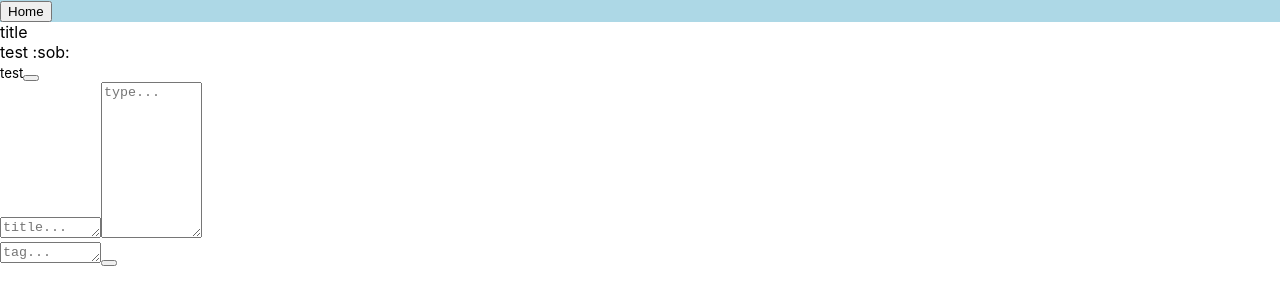
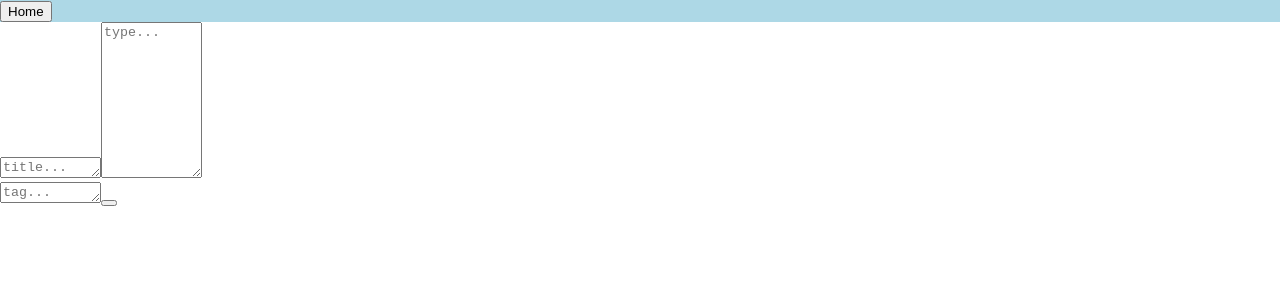
Before and after one commit to meesh3ll/cozyink, a React (Create React App) app in the folder cozy-ink/: page / in a window 1280 px wide. Shown: the top 304 px of the page. Built offline with nearby package versions, Linux system fonts and the light colour scheme.

Commit message:
taglist works but not home and delete

```diff
--- a/cozy-ink/src/App.js
+++ b/cozy-ink/src/App.js
@@ -8,14 +8,7 @@ import { SearchBar } from './Search';
 import NotesList from './NotesList';
 
 function App() {
-  const [notes, setNotes] = useState([
-    {
-      id: nanoid(),
-      title: "title",
-      text: "test :sob:",
-      tag: "test",
-    },
-  ]);
+  const [notes, setNotes] = useState([]);
 
   useEffect(() => {
     const savedNotes = JSON.parse(localStorage.getItem('cozy-ink-note-data'));
@@ -28,17 +21,17 @@ function App() {
     localStorage.setItem('cozy-ink-note-data', JSON.stringify(notes));
   }, [notes]);
 
-  const tagList = new Set();
+  //const tagList = new Set();
+  const [tagList, setTagList] = useState(() => new Set());
 
   const addNote = (title, text, tags) => {
-    tagList.add(tags);
-    console.log(tagList);
+    setTagList(prev => new Set(prev).add(tags));
 
     const newNote = {
       id: nanoid(),
       title: title,
       text: text,
-      tag: tag,
+      tag: tags,
     };
     const newNotes = [...notes, newNote];
     setNotes(newNotes);
@@ -49,16 +42,43 @@ function App() {
     setNotes(newNotes);
   };
 
+  const [selectedTag, setSelectedTag] = useState("");
+  console.log("selectedTag:", selectedTag);
+
+  const filterTags = e => {
+    setSelectedTag(e.target.value);
+  };
+
+  const createNotesList = () => {
+    if (selectedTag === "") {
+      return (
+        <NotesList
+          notes={notes}
+          handleAddNote={addNote}
+          handleDeleteNote={deleteNote}
+        />
+      );
+    } else {
+      return (
+        <NotesList
+          notes={notes.filter((note) => note.tag === selectedTag)}
+          handleAddNote={addNote}
+          handleDeleteNote={deleteNote}
+        />
+      );
+    }
+  };
+
+  console.log(tagList);
+  console.log(notes);
+  //console.log(notes.filter(note => !tagList.has(note.tag)));
+
   return (
     <div className="container">
       <div>
-        <TagList notes={notes} tagList={tagList}/>
+        <TagList tagList={tagList} filterTags={filterTags}/>
       </div>
-      <NotesList
-        notes={notes}
-        handleAddNote={addNote}
-        handleDeleteNote={deleteNote}
-      />
+      {createNotesList()}
     </div>
   );
 }
--- a/cozy-ink/src/Tag.js
+++ b/cozy-ink/src/Tag.js
@@ -1,7 +1,7 @@
 const Tag = ({ tag, filterTags }) => {
     return (
         <div className="tag">
-            <button onClick={filterTags}>{tag}</button>
+            <button onClick={filterTags} value={tag}>{tag}</button>
         </div>
     );
 };
```
